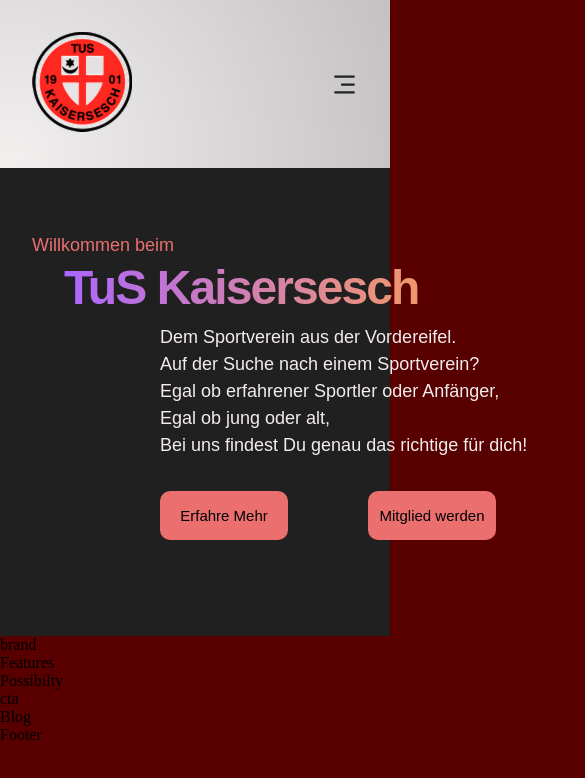
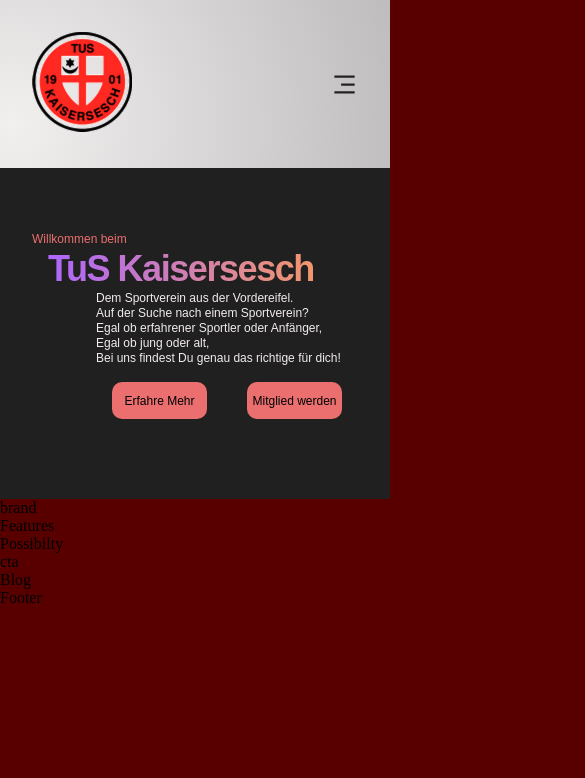
Before and after one commit to torachim/tus_new, a React (Create React App) app: page / in a window 390 px wide. Shown: the top 778 px of the page, 585 px wide, since content can reach past the window. Built offline with nearby package versions, Linux system fonts and the light colour scheme.

Commit message:
Header soweit fertig

```diff
--- a/src/components/navbar/Navbar.css
+++ b/src/components/navbar/Navbar.css
@@ -57,7 +57,7 @@
     flex-direction: column;
 
     text-align: end;
-    background: var(--color-header);
+    background: #f1f1f1;
     padding: 2rem;
     position: absolute;
     top: 40px;
--- a/src/containers/header/Header.css
+++ b/src/containers/header/Header.css
@@ -5,7 +5,7 @@
 }
 
 .tus__header-content {
-    flex: 1;
+    flex:1;
     display: flex;
     justify-content: center;
     align-items: flex-start;
@@ -16,25 +16,25 @@
 .tus__header-content h1 {
     font-family: var(--font-family);
     font-weight: 800;
-    font-size: 48px;
-    line-height: 57px;
+    font-size: 56px;
+    line-height: 60px;
     letter-spacing: -0.04em;
-    margin-left: 2rem;
+    margin-left: 1rem;
 }
 
 .tus__header-content p{
     font-family: var(--font-family);
-    font-size: 18px;
-    line-height: 27px;
+    font-size: 22px;
+    line-height: 32px;
     color: var(--color-text-header);
     margin-top: 0.5rem;
-    margin-left: 8rem;
+    margin-left: 7rem;
 }
 
 .tus__header-content .welcome__text{
     color: var(--welcome-text);
     margin-top: 0;
-    margin-left: 0;
+    margin-left: 0rem;
 }
 
 .tus__header-content-buttons {
@@ -72,8 +72,76 @@
   height: 100%;
 }
 
-@media screen and (max-width: 550px){
-    .tus__header-image{
-        display: none;
+@media screen and (max-width: 1050px){
+
+
+    .tus__header-content{
+        margin: 1 0 1rem;
+    }
+
+    .tus__header-content h1 {
+        font-size: 40px;
+        line-height: 46px;
+        margin-left: 1rem;
+    }
+
+    .tus__header-content p {
+        font-size: 15px;
+        margin-top: 0;
+        margin-left: 6rem;
+        line-height: 22px;
+    }
+
+    .tus__header-content-buttons{
+        margin: 1rem 6rem;
+    }
+
+    .tus__header-content-buttons button{
+        margin-right: 3.5rem;
     }
 }
+
+@media screen and (max-width: 650px){
+    .tus__header-image img{
+       display: none;
+    }
+
+    .tus__header-content{
+        margin: 0 0 0.5rem;
+    }
+
+    .tus__header-content p {
+        line-height: 19px;
+    }
+
+}
+
+@media screen and (max-width: 480px){
+
+    .tus__header-content{
+        margin: 0 0 0;
+    }
+
+    .tus__header-content h1 {
+        font-size: 36px;
+        line-height: 44px;
+    }
+
+    .tus__header-content p {
+        font-size: 12px;
+        line-height: 15px;
+        margin-left: 4rem;
+    }
+
+    .tus__header-content-buttons{
+        margin: 1rem 5rem;
+    }
+
+    .tus__header-content-buttons button{
+        margin-right: 2.5rem;
+        font-size: 12px;
+        line-height: 16px;
+        width: 95px;
+        height: 37px;
+    }
+}
--- a/src/containers/header/Header.jsx
+++ b/src/containers/header/Header.jsx
@@ -6,8 +6,8 @@
 
 const Header = () => {
   return (
-    <div className = "tus__header section__padding" id = "home">
-      <div className = "tus__header-content">
+    <div className = "tus__header" id = "home">
+      <div className = "tus__header-content section__padding">
         <p className = "welcome__text">Willkommen beim</p>
         <h1 className = "gradient__text">TuS Kaisersesch</h1>
         <p>Dem Sportverein aus der Vordereifel. <br />
@@ -20,12 +20,13 @@
           <button type = "button"><a href = "MehrErfahren">Erfahre Mehr</a></button>
           <button type = "button"><a href = "#Mitgliedwerden">Mitglied werden</a></button>
         </div>
-        <div className = "tus__header-image">
-          <img src = {Startseitenbild} alt = "Startseite"/>
-        </div>
       </div>
+      <div className = "tus__header-image">
+        <img src = {Startseitenbild} alt = "Startseite"/>
+      </div>
+    </div>
 
-    </div>
+
   )
 }
 
```
